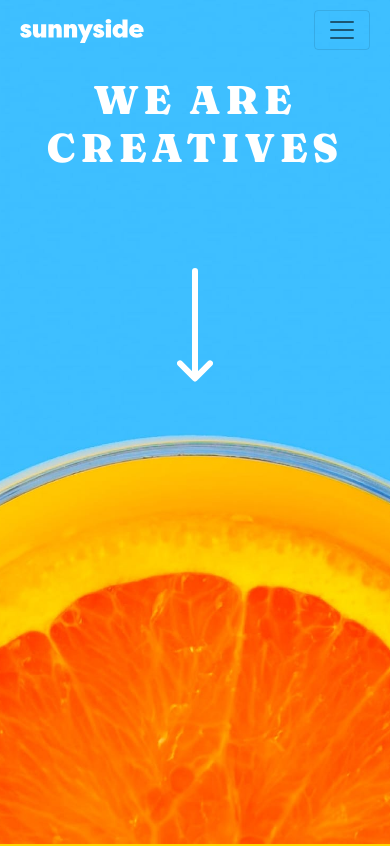
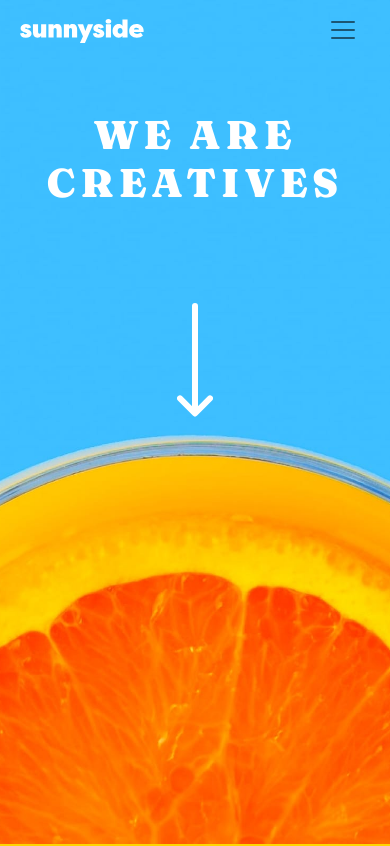
Before and after one commit to AnnaCalabrese/sunnyside-agency-landingpage, a plain HTML site: page index.html in a window 390 px wide. Shown: the top 846 px of the page. Drawn offline with nearby package versions, Linux system fonts and the light colour scheme.

Commit message:
Update style.css

```diff
--- a/style.css
+++ b/style.css
@@ -104,7 +104,17 @@ header h1{
     text-align: center;
     margin-top:6em;
 }
-
+.navbar-toggler {
+  border: 0;
+}
+.nav-h1 {
+  margin-top: 100px;
+}
+@media (max-width: 600px) {
+  .nav-h1 {
+    margin-top: 50px;
+  }
+}
 /******************** SERVICES SECTION *******************/
 
 .grid-container{
```
